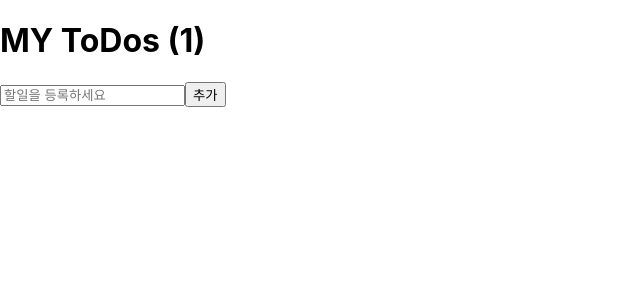
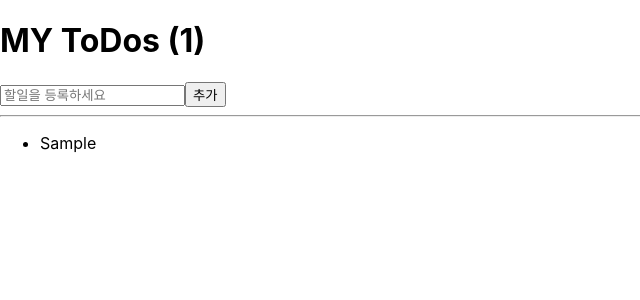
Before and after one commit to Fixtar/movieapp, a React (Create React App) app: page / in a window 1280 px wide. Both pictures are taken after typing "Sample" into the empty fields and a click on the button "추가". Shown: the top 300 px of the page, without its empty margins (0-640 px from the left). Built offline with nearby package versions, Linux system fonts and the light colour scheme.

Commit message:
todoList practice  with React

```diff
--- a/src/App.js
+++ b/src/App.js
@@ -11,10 +11,9 @@
       return;
     }
 
-    setToDos(currentArray => [toDo, ...currentArray]);
+    setToDos((currentArray) => [toDo, ...currentArray]);
     setToDo("");
   };
-  console.log(toDos);
   return (
     <div>
       <h1>MY ToDos ({toDos.length})</h1>
@@ -25,6 +24,11 @@
           placeholder='할일을 등록하세요' />
         <button>추가</button>
       </form>
+      <hr />
+      <ul>
+        {toDos.map((item, index) => <li key={index}>{item}</li>)}
+
+      </ul>
     </div>
   );
 }
```
